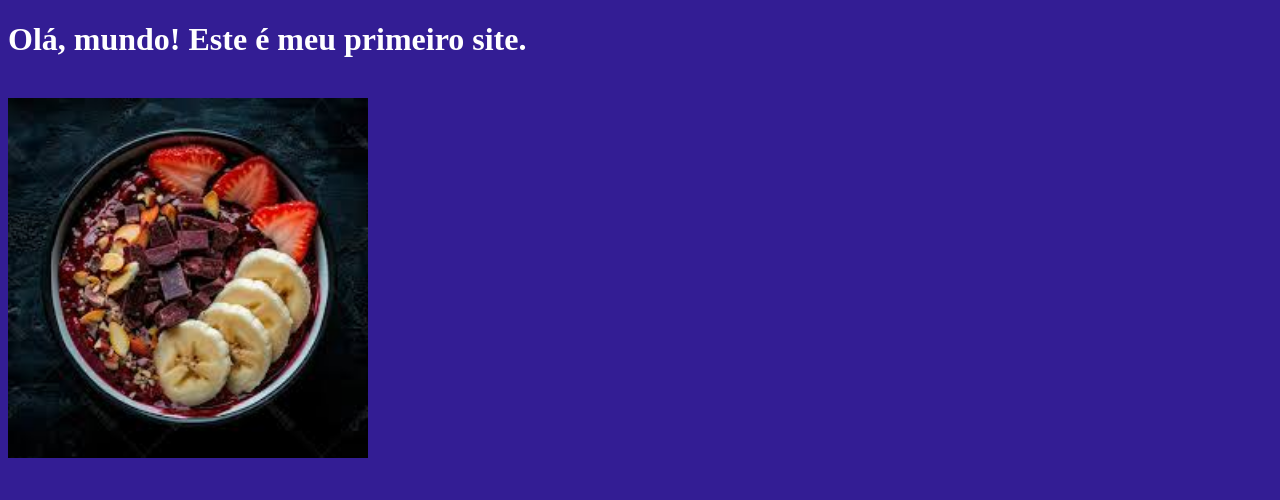
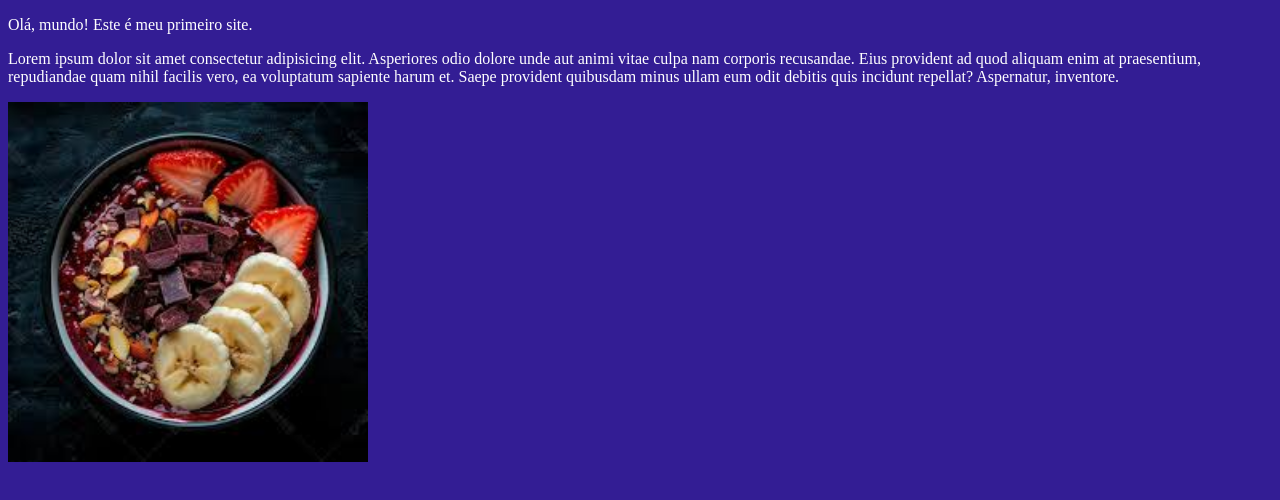
Before and after one commit to AlvaroRabelo/ProjetoWeb1, a plain HTML site: page index.html in a window 1280 px wide. Drawn offline with Linux system fonts and the light colour scheme.

Commit message:
UPDATE index.html

```diff
--- a/index.html
+++ b/index.html
@@ -7,7 +7,8 @@
     <link rel="stylesheet" href="style.css">
 </head>
 <body>
-    <h1>Olá, mundo! Este é meu primeiro site.</h1> <br>
+    <p>Olá, mundo! Este é meu primeiro site.</p>
+    <p>Lorem ipsum dolor sit amet consectetur adipisicing elit. Asperiores odio dolore unde aut animi vitae culpa nam corporis recusandae. Eius provident ad quod aliquam enim at praesentium, repudiandae quam nihil facilis vero, ea voluptatum sapiente harum et. Saepe provident quibusdam minus ullam eum odit debitis quis incidunt repellat? Aspernatur, inventore.</p>
     <img src="acai.jpg" alt=""width="360px">
 </body>
 </html>
```
